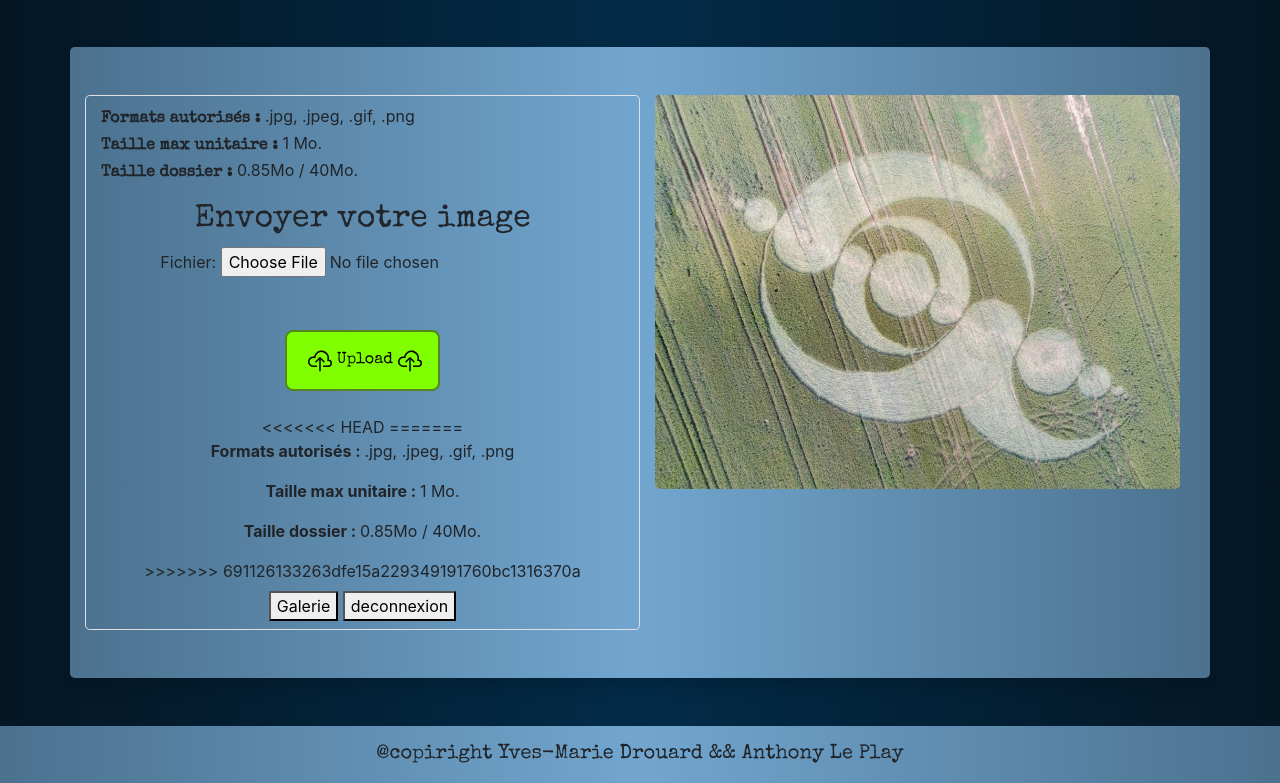
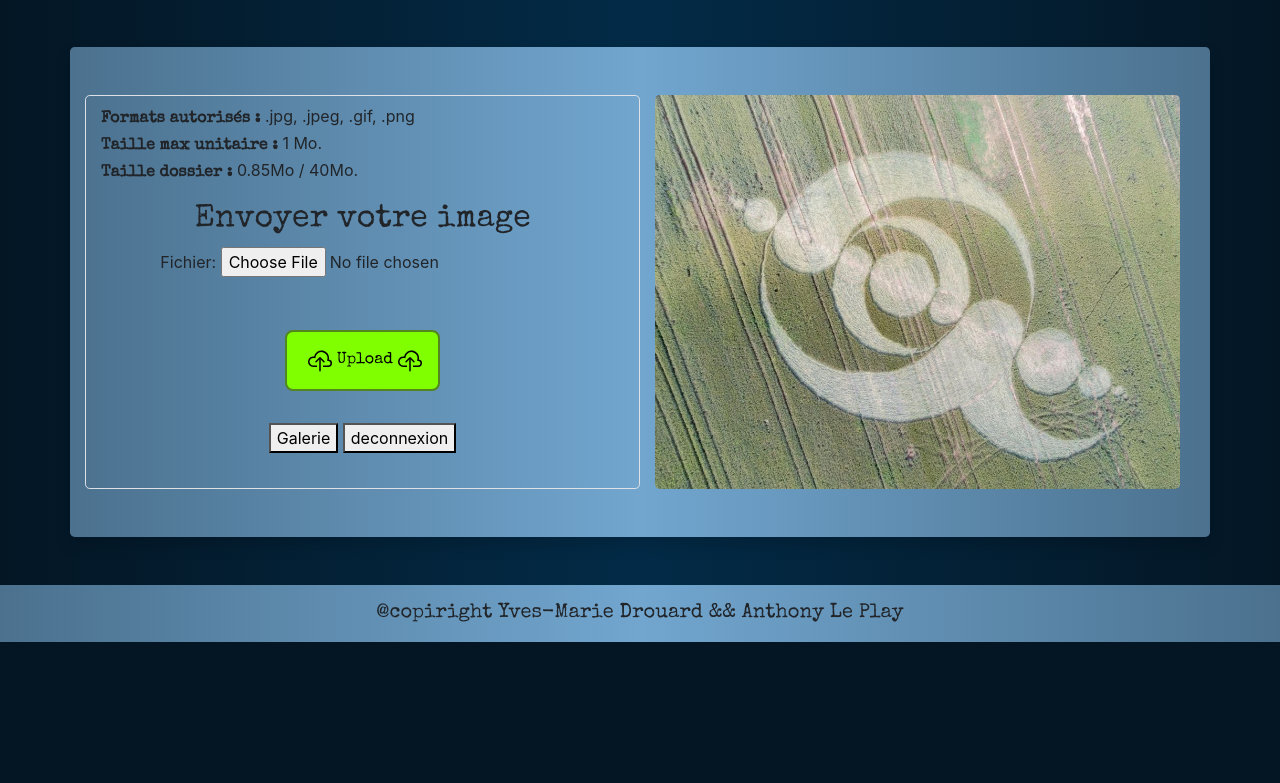
Before and after one commit to yvesmaried/tp-php-upload-img2, a PHP site: page /dashboard.php in a window 1280 px wide. Shown: the part 281-1064 px from the top of the page. After the commit the page ends 923 px from the top, so only its background shows below. Run offline with PHP 8.4, Linux system fonts and the light colour scheme.

Commit message:
modif page dashboard v2

```diff
--- a/dashboard.php
+++ b/dashboard.php
@@ -59,13 +59,6 @@ require_once 'controller\dashboard-controller.php';
                                     <path fill-rule="evenodd" d="M8 6a.5.5 0 0 1 .5.5v8a.5.5 0 0 1-1 0v-8A.5.5 0 0 1 8 6z" />
                                 </svg>
                             </button><br><br>
-<<<<<<< HEAD
-=======
-                            <p><b>Formats autorisés : </b>.jpg, .jpeg, .gif, .png</p>
-                            <p><b>Taille max unitaire : </b><?= round(($maxSize / (1024 * 1024)), 2) ?> Mo.</p>
-                            <p><b>Taille dossier : </b><?= round((TailleDossier("upload") / (1024 * 1024)), 2) ?>Mo /
-                                <?= round(($maxFolderSize / (1024 * 1024)), 2) ?>Mo.</p>
->>>>>>> 691126133263dfe15a229349191760bc1316370a
                         </form>
 
                         <p id="messageresult" class="typo-specialelite h5"><b><?= $message ?></b></p>
```
